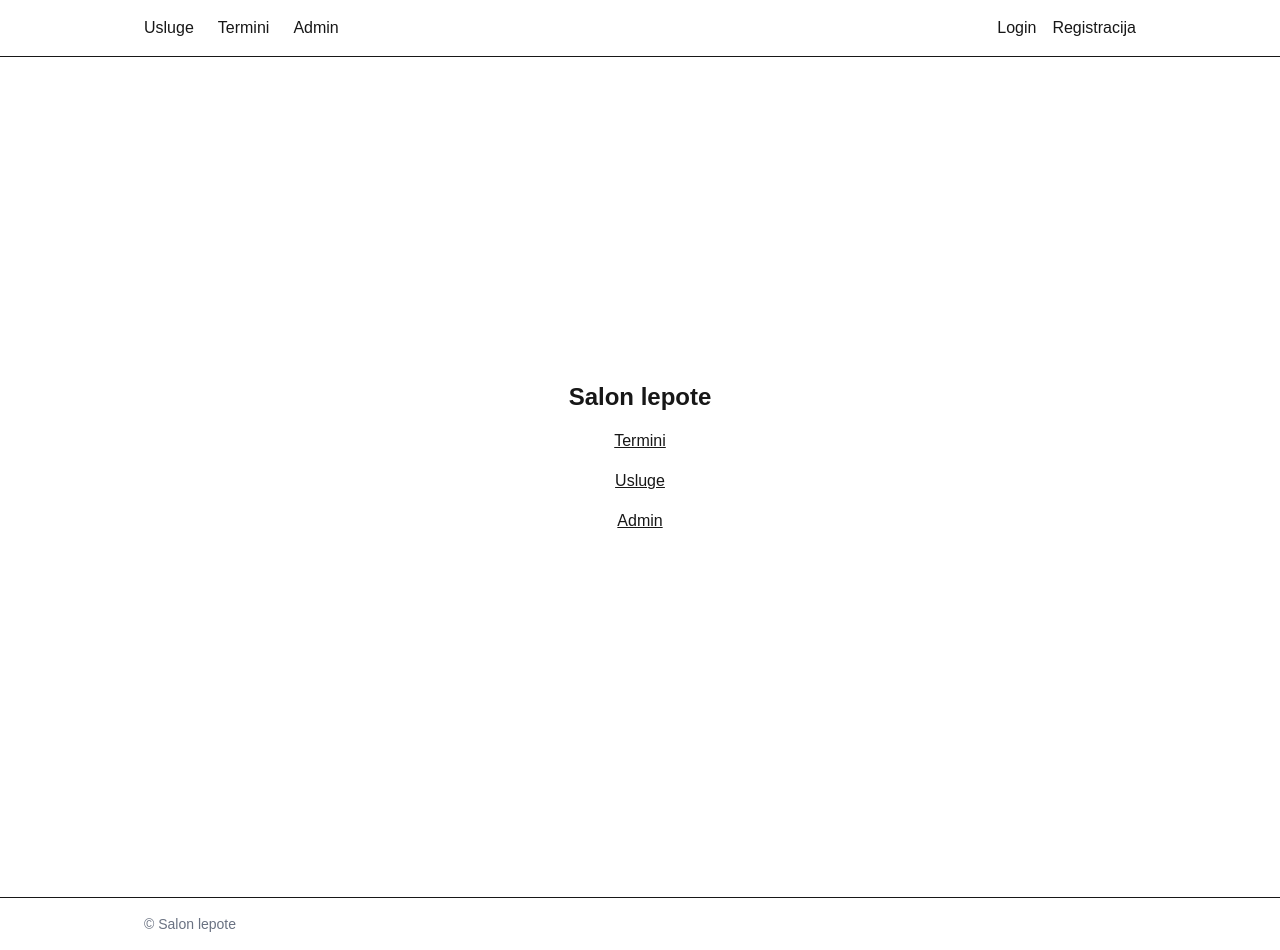
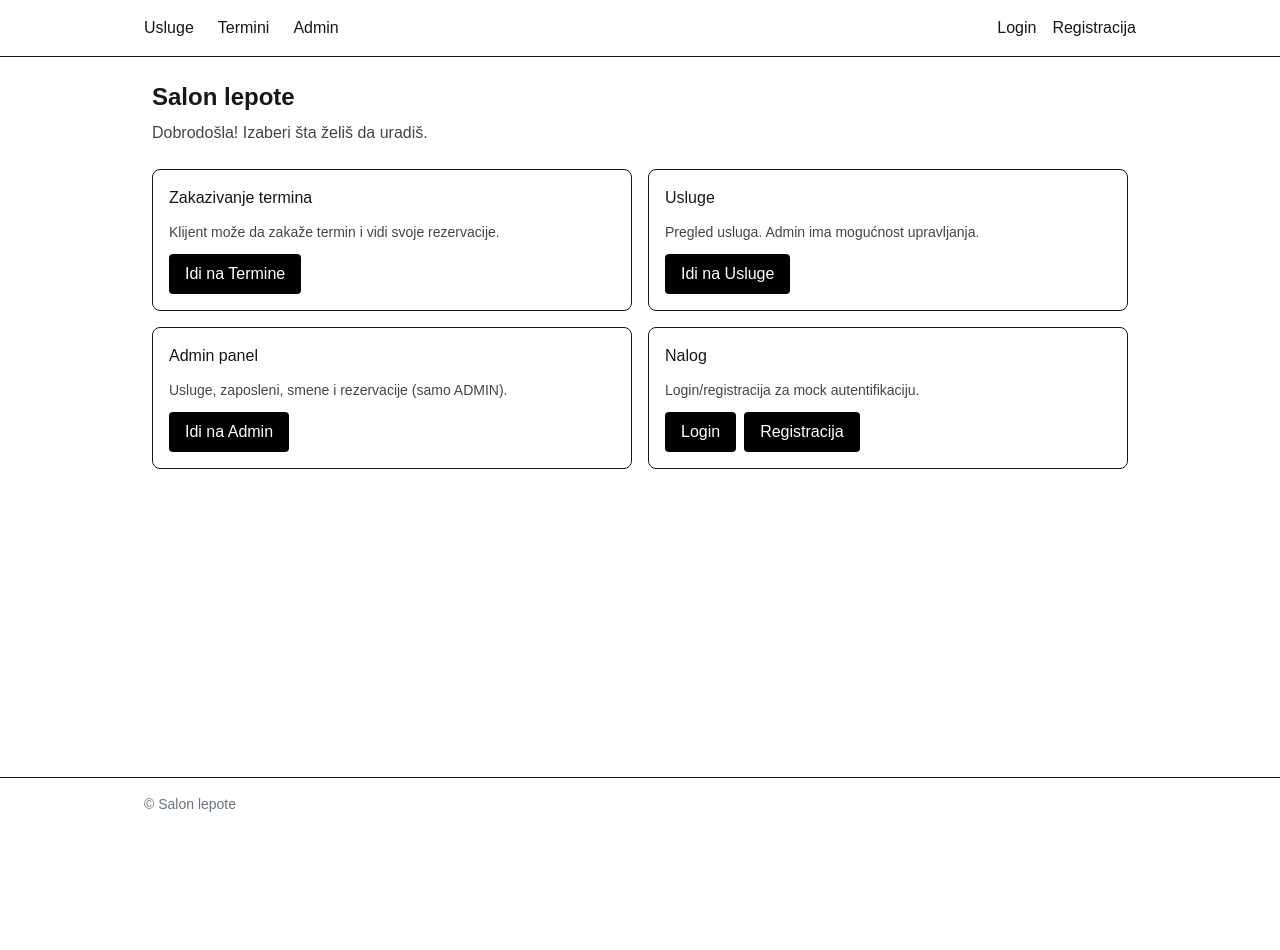
Before and after one commit to elab-development/internet-tehnologije-2025-uprrezusalonulepote_2022_0013, a Next.js app: page / in a window 1280 px wide. After the commit the page ends 830 px from the top, so only its background shows below. Built offline with nearby package versions, Linux system fonts and the light colour scheme.

Commit message:
Početna: zamenjen Next šablon landing stranicom

```diff
--- a/src/app/page.tsx
+++ b/src/app/page.tsx
@@ -1,22 +1,60 @@
 import Link from "next/link";
+import Card from "@/components/ui/Card";
+import Button from "@/components/ui/Button";
 
-export default function Home() {
+export default function HomePage() {
   return (
-    <div className="flex min-h-screen items-center justify-center">
-      <div className="flex flex-col gap-4 text-center">
-        <h1 className="text-2xl font-semibold">Salon lepote</h1>
+    <div className="max-w-5xl mx-auto p-6">
+      <h1 className="text-2xl font-semibold mb-2">Salon lepote</h1>
+      <p className="opacity-80 mb-6">
+        Dobrodošla! Izaberi šta želiš da uradiš.
+      </p>
 
-        <Link href="/appointments" className="underline">
-          Termini
-        </Link>
+      <div className="grid gap-4 sm:grid-cols-2">
+        <Card className="p-4 flex flex-col gap-3">
+          <div className="font-medium">Zakazivanje termina</div>
+          <div className="text-sm opacity-80">
+            Klijent može da zakaže termin i vidi svoje rezervacije.
+          </div>
+          <Link href="/appointments" className="mt-auto">
+            <Button>Idi na Termine</Button>
+          </Link>
+        </Card>
 
-        <Link href="/services" className="underline">
-          Usluge
-        </Link>
+        <Card className="p-4 flex flex-col gap-3">
+          <div className="font-medium">Usluge</div>
+          <div className="text-sm opacity-80">
+            Pregled usluga. Admin ima mogućnost upravljanja.
+          </div>
+          <Link href="/services" className="mt-auto">
+            <Button>Idi na Usluge</Button>
+          </Link>
+        </Card>
 
-        <Link href="/admin" className="underline">
-          Admin
-        </Link>
+        <Card className="p-4 flex flex-col gap-3">
+          <div className="font-medium">Admin panel</div>
+          <div className="text-sm opacity-80">
+            Usluge, zaposleni, smene i rezervacije (samo ADMIN).
+          </div>
+          <Link href="/admin" className="mt-auto">
+            <Button>Idi na Admin</Button>
+          </Link>
+        </Card>
+
+        <Card className="p-4 flex flex-col gap-3">
+          <div className="font-medium">Nalog</div>
+          <div className="text-sm opacity-80">
+            Login/registracija za mock autentifikaciju.
+          </div>
+          <div className="mt-auto flex gap-2">
+            <Link href="/login">
+              <Button>Login</Button>
+            </Link>
+            <Link href="/register">
+              <Button>Registracija</Button>
+            </Link>
+          </div>
+        </Card>
       </div>
     </div>
   );
```
